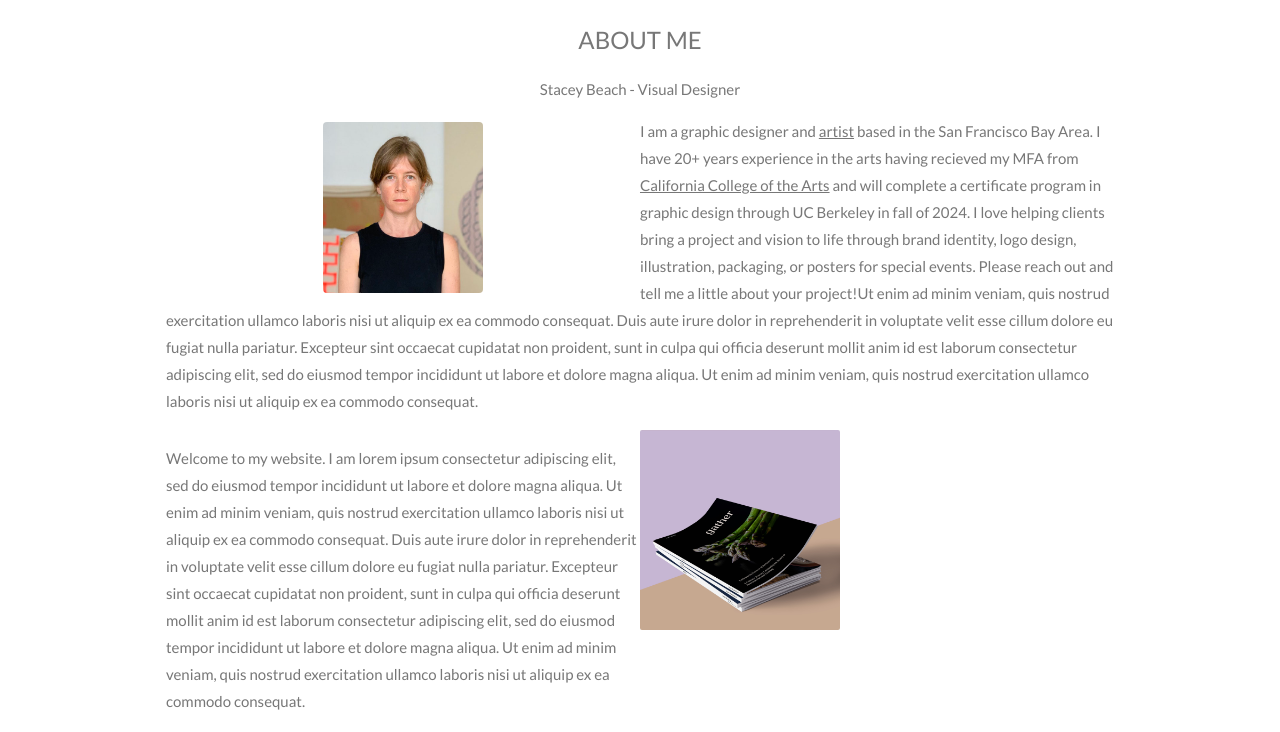
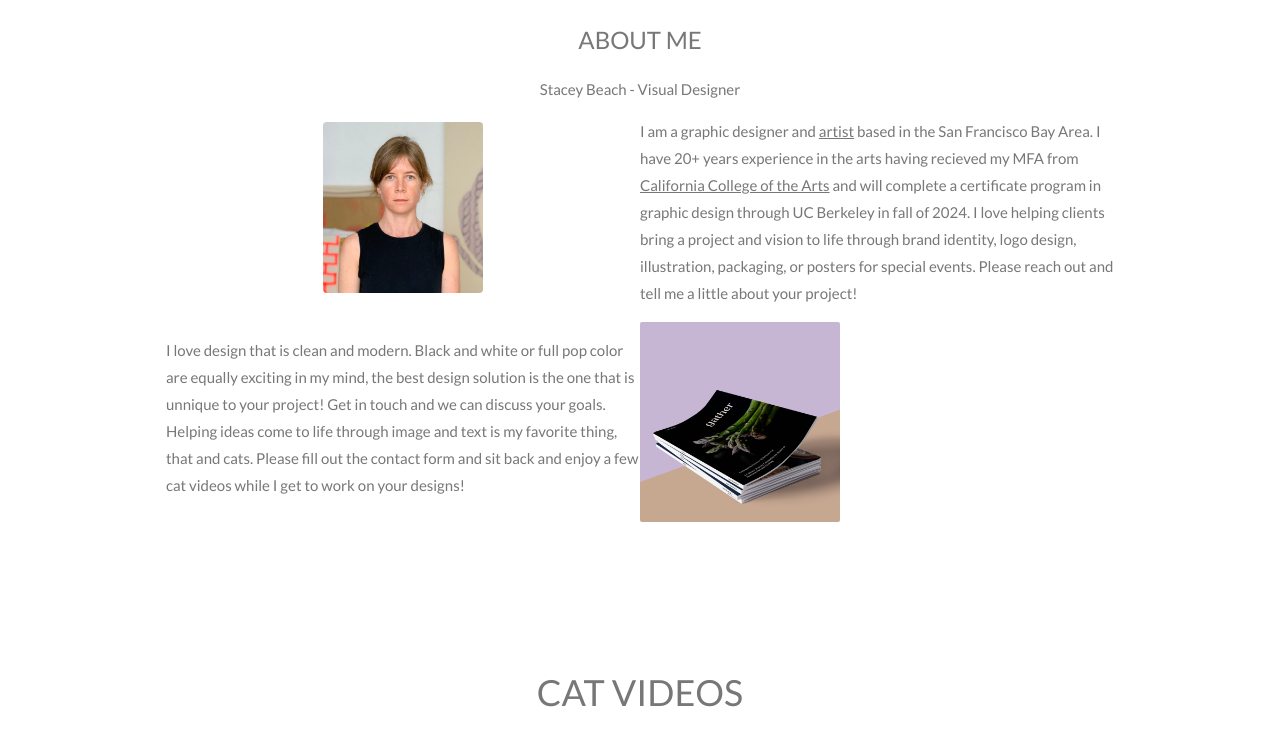
Before and after one commit to slbeach/x455_sbeach_project, a plain HTML site: page about.html in a window 1280 px wide. Shown: the part 56-788 px from the top of the page. Drawn offline with Linux system fonts and the light colour scheme; grey boxes are pictures that could not be loaded.

Commit message:
about text update

```diff
--- a/about.html
+++ b/about.html
@@ -97,16 +97,16 @@ body, html {
     I have 20+ years experience in the arts having recieved my MFA from <a href="https://www.cca.edu/">California College of the Arts</a> and will complete a certificate
     program in graphic design through UC Berkeley in
     fall of 2024.   I love helping clients bring a project and vision to life through brand identity, logo design, illustration,
-    packaging, or posters for special events. Please reach out and tell me a little about your project!Ut enim ad minim veniam, quis nostrud exercitation ullamco laboris nisi ut aliquip ex ea commodo consequat. Duis aute irure
-    dolor in reprehenderit in voluptate velit esse cillum dolore eu fugiat nulla pariatur. Excepteur sint occaecat cupidatat non proident, sunt in culpa qui officia deserunt mollit anim id est laborum consectetur adipiscing elit, sed do eiusmod tempor
-    incididunt ut labore et dolore magna aliqua. Ut enim ad minim veniam, quis nostrud exercitation ullamco laboris nisi ut aliquip ex ea commodo consequat.
+    packaging, or posters for special events. Please reach out and tell me a little about your project!
+
 
 
     <!-- Hide this text on small devices -->
     <div class="w3-col m6 w3-hide-small w3-padding-10">
-      <p>Welcome to my website. I am lorem ipsum consectetur adipiscing elit, sed do eiusmod tempor incididunt ut labore et dolore magna aliqua. Ut enim ad minim veniam, quis nostrud exercitation ullamco laboris nisi ut aliquip ex ea commodo consequat. Duis aute irure
-        dolor in reprehenderit in voluptate velit esse cillum dolore eu fugiat nulla pariatur. Excepteur sint occaecat cupidatat non proident, sunt in culpa qui officia deserunt mollit anim id est laborum consectetur adipiscing elit, sed do eiusmod tempor
-        incididunt ut labore et dolore magna aliqua. Ut enim ad minim veniam, quis nostrud exercitation ullamco laboris nisi ut aliquip ex ea commodo consequat.</p>
+      <p>I love design that is clean and modern. Black and white or full pop color are equally exciting in my mind, the best design solution is the one that is unnique to your project!
+        Get in touch and we can discuss your goals. Helping ideas come to life through image and text is my favorite thing, that and cats. Please fill out the contact form and sit back and
+        enjoy a few cat videos while I get to work on your designs!
+      </p>
     </div>
     <div class="w3-col m4  w3-padding-10">
 
```
